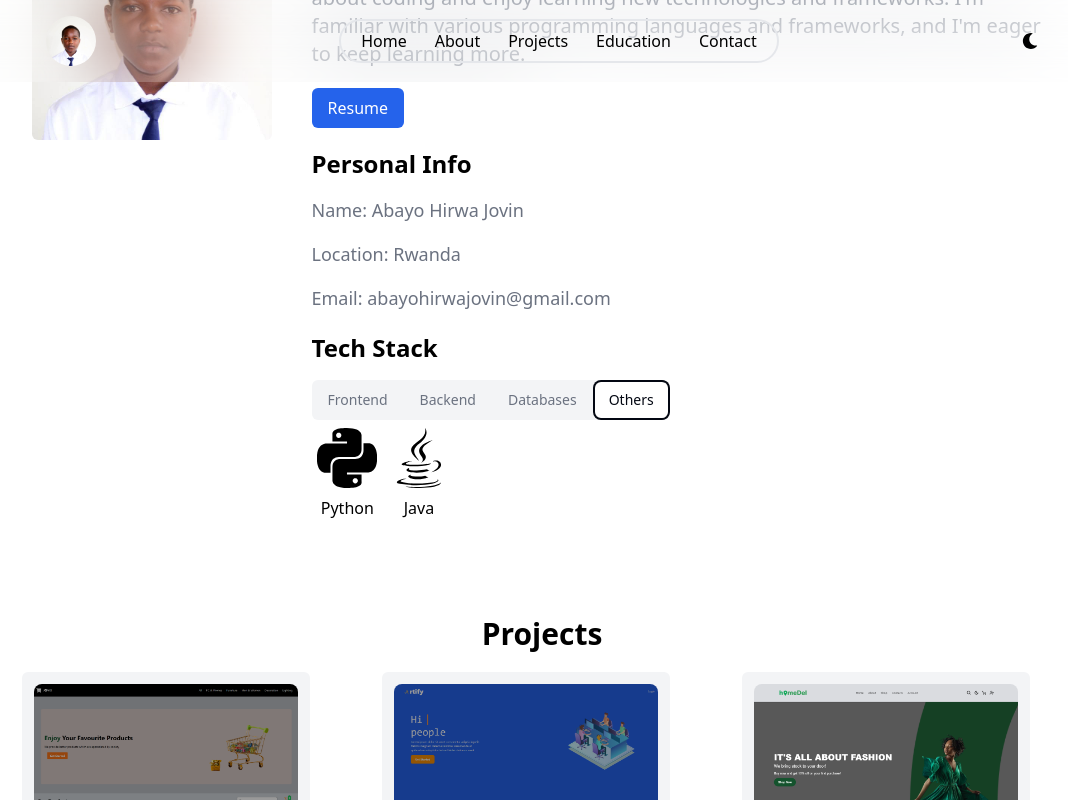
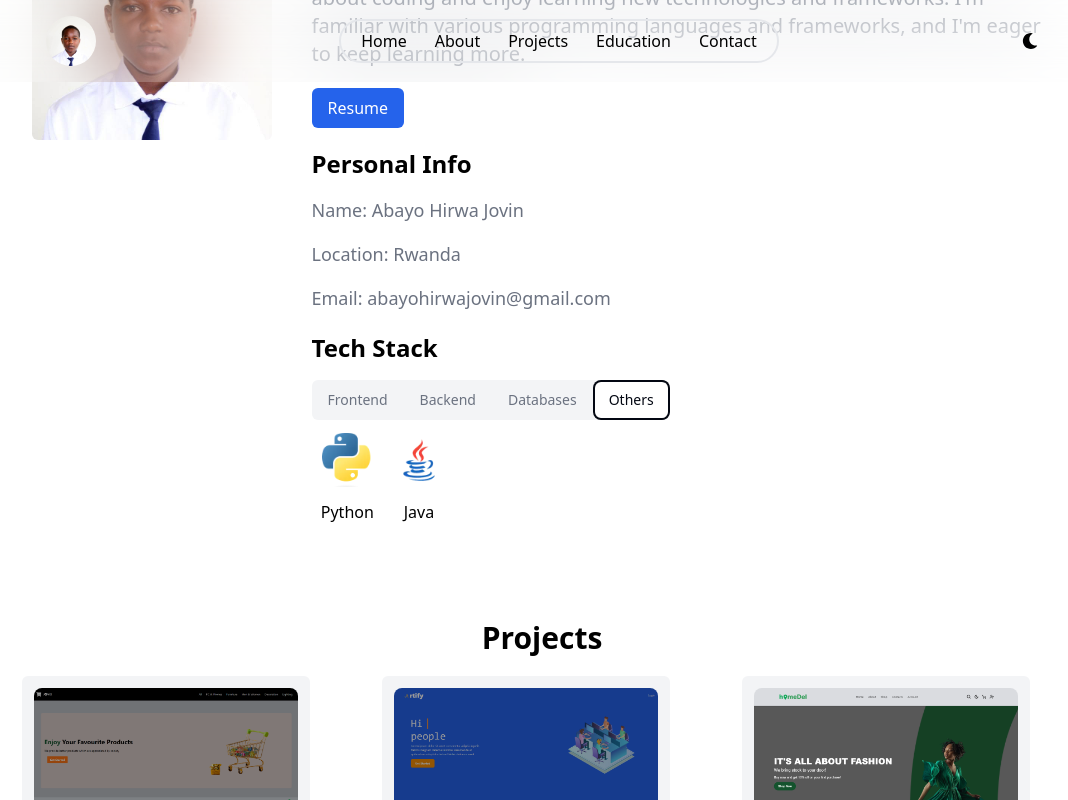
Before and after one commit to AbayoHJovin/Hirwajovin, a Next.js app: page / in a window 1280 px wide. Both pictures are taken after a click on the tab "Others". Shown: the part 1078-1878 px from the top of the page, without its empty margins (98-1166 px from the left). Built offline with nearby package versions, Linux system fonts and the light colour scheme.

Commit message:
used images

```diff
--- a/src/components/about.tsx
+++ b/src/components/about.tsx
@@ -19,6 +19,7 @@ import {
 import Skeleton from "react-loading-skeleton";
 import "react-loading-skeleton/dist/skeleton.css";
 import { FaJava } from "react-icons/fa";
+import Image from "next/image";
 
 export default function About() {
   const [loading, setLoading] = useState(true);
@@ -49,8 +50,8 @@ export default function About() {
   ];
 
   const Others = [
-    { lang: "Python", logo: <SiPython /> },
-    { lang: "Java", logo: <FaJava /> },
+    { lang: "Python", logo: "/python.png" },
+    { lang: "Java", logo: "/Java.png" },
   ];
 
   useEffect(() => {
@@ -238,7 +239,15 @@ export default function About() {
                           key={index}
                           className="flex flex-col items-center space-y-2 mb-4"
                         >
-                          <div className="text-6xl">{skill.logo}</div>
+                          <div className="w-16 h-16 flex items-center justify-center">
+                            {" "}
+                            <Image
+                              src={skill.logo}
+                              alt={skill.lang}
+                              width={50}
+                              height={50}
+                              className="object-contain" />
+                          </div>
                           <h1 className="text-black dark:text-white">
                             {skill.lang}
                           </h1>
```
Also changed, not shown: public/Java.png (added), public/python.png (added).
